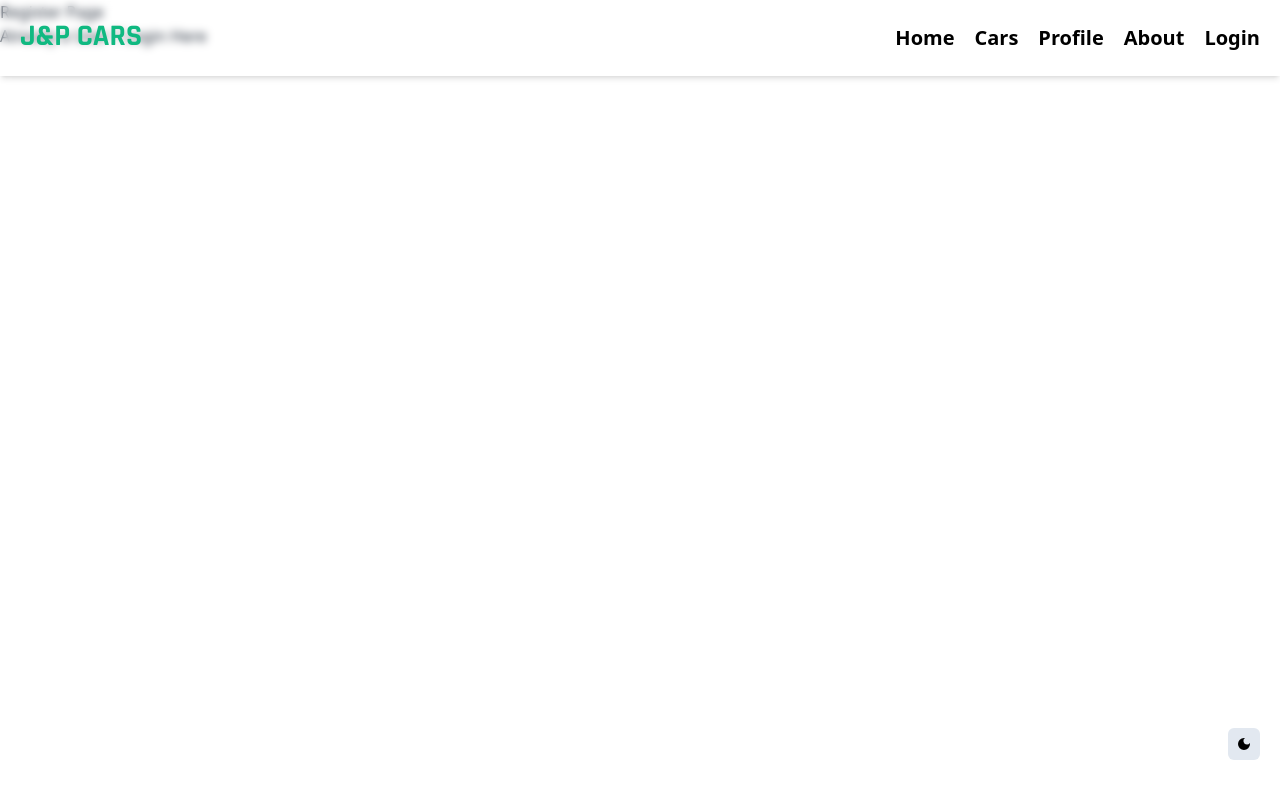
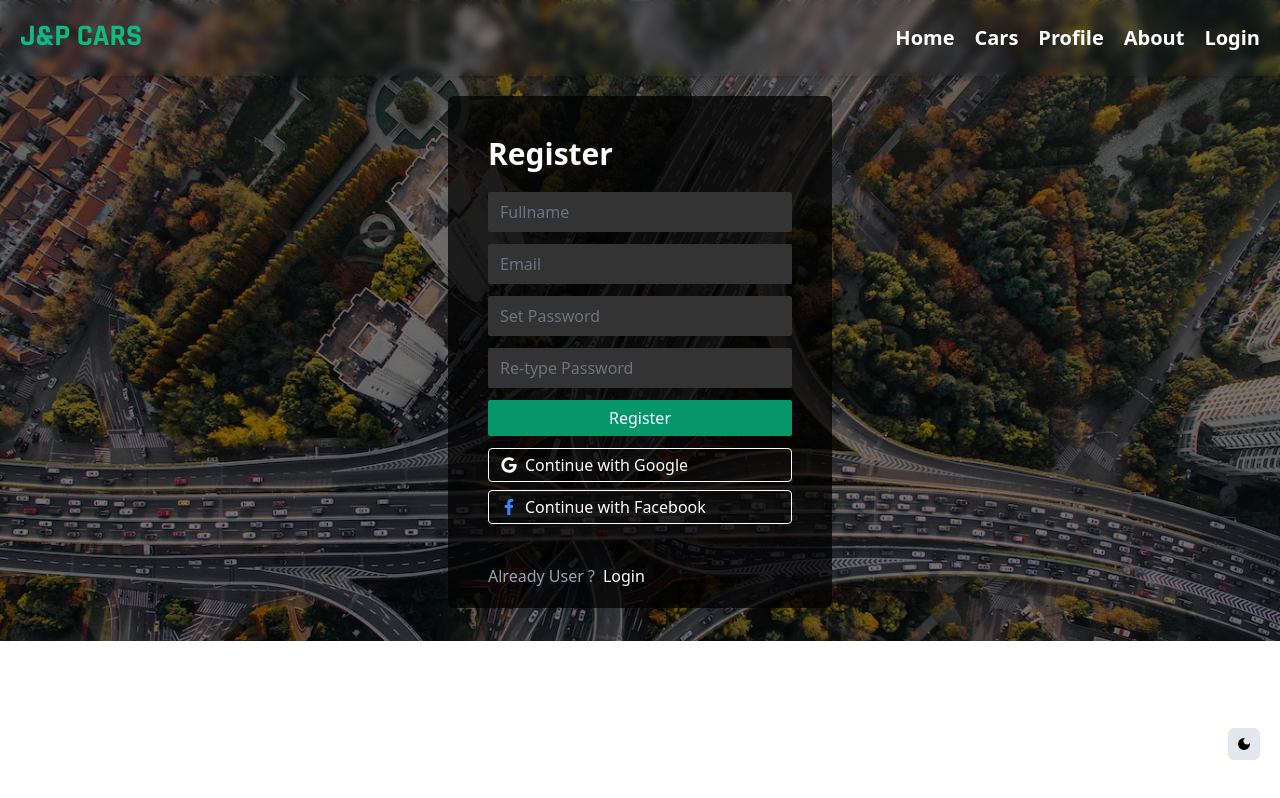
Before and after one commit to Jatin-Panesiya/car-rental-project, a Next.js app in the folder frontend/: page /register in a window 1280 px wide. Built offline with nearby package versions, Linux system fonts and the light colour scheme.

Commit message:
commt by paras :)

```diff
--- a/frontend/src/app/login/page.jsx
+++ b/frontend/src/app/login/page.jsx
@@ -1,12 +1,49 @@
 import Header from "@/components/user_components/Header";
 import Link from "next/link";
 import React from "react";
+import "./style.css";
+import { FaGoogle } from "react-icons/fa";
+import { FaFacebookF } from "react-icons/fa";
+
 const page = () => {
   return (
     <div>
       <Header />
-      <h1>Login Page</h1>
-      <Link href={"register"}>New User ? Register Here</Link>
+
+      <div className=" background__image">
+        <div className="bg-[#00000085] text-white h-screen pt-24">
+          <div className="bg-[#000000ba] rounded-md w-full md:w-96 m-auto py-5 px-3 md:px-10">
+
+            <h1 className="text-3xl font-semibold py-5">Sign In</h1>
+
+            <div className="grid gap-3 ">
+
+              <input
+                type="text"
+                className="bg-[#333333] placeholder:text-gray-500 rounded-sm px-3 py-2"
+                placeholder="Email"
+                name="email"
+              />
+              <input
+                type="password"
+                className="bg-[#333333] placeholder:text-gray-500 rounded-sm px-3 py-2"
+                placeholder="Password"
+                name="password"
+              />
+
+
+              <button className="bg-emerald-600  py-1.5 rounded-sm hover:bg-emerald-800">Sign In</button>
+              <div className="grid gap-2" >
+
+                <button className="bg-transparent text-white hover:bg-white hover:text-black rounded  flex items-center gap-2 py-1 px-3 border-white border transition-all duration-300"><p> <FaGoogle /></p><p>Continue with Google</p></button>
+                <button className="bg-transparent text-white hover:bg-white hover:text-black rounded  flex items-center gap-2 py-1 px-3 border-white border transition-all duration-300 "><p className="text-blue-500"> <FaFacebookF /></p><p>Continue with Facebook</p></button>
+              </div>
+            </div>
+
+            <Link href={"register"} className="flex items-center gap-2 mt-10 "> <p className="text-gray-400">New to J&P Cars ? </p> <p className="hover:text-blue-500">Register</p></Link>
+          </div>
+        </div>
+      </div>
     </div>
   );
 };
--- /dev/null
+++ b/frontend/src/app/login/style.css
@@ -0,0 +1,7 @@
+.background__image{
+    /* background-image: url('https://images.unsplash.com/photo-1465447142348-e9952c393450?q=80&w=1374&auto=format&fit=crop&ixlib=rb-4.0.3&ixid=M3wxMjA3fDB8MHxwaG90by1wYWdlfHx8fGVufDB8fHx8fA%3D%3D'); */
+    background-image: url('../../assets/images/login.avif');
+    background-size: cover;
+    background-repeat: no-repeat;
+
+}
--- a/frontend/src/app/page.jsx
+++ b/frontend/src/app/page.jsx
@@ -5,7 +5,7 @@ import HeroSection from "@/components/user_components/HeroSection";
 
 function Home() {
   return (
-    <div className="poppins">
+    <div>
       <Header />
       <HeroSection />
     </div>
--- a/frontend/src/app/register/page.jsx
+++ b/frontend/src/app/register/page.jsx
@@ -1,12 +1,77 @@
 import Header from "@/components/user_components/Header";
 import Link from "next/link";
 import React from "react";
+import "./style.css";
+import { FaGoogle } from "react-icons/fa";
+import { FaFacebookF } from "react-icons/fa";
+
 const page = () => {
   return (
     <div>
       <Header />
-      <h1>Register Page</h1>
-      <Link href={"login"}>Already a User ? Login Here</Link>
+
+      <div className=" background__image hieght__resp">
+        <div className="bg-[#00000085] hieght__resp text-white  pt-24 pb-[33px]">
+          <div className="bg-[#000000ba] rounded-md w-full md:w-96 mx-auto py-5 px-3 md:px-10">
+            <h1 className="text-3xl font-semibold py-5">Register</h1>
+
+            <div className="grid gap-3 ">
+            <input
+                type="text"
+                className="bg-[#333333] placeholder:text-gray-500 rounded-sm px-3 py-2"
+                placeholder="Fullname"
+                name="fullName"
+              />
+              <input
+                type="text"
+                className="bg-[#333333] placeholder:text-gray-500 rounded-sm px-3 py-2"
+                placeholder="Email"
+                name="email"
+              />
+              <input
+                type="password"
+                className="bg-[#333333] placeholder:text-gray-500 rounded-sm px-3 py-2"
+                placeholder="Set Password"
+                name="password"
+              />
+              <input
+                type="password"
+                className="bg-[#333333] placeholder:text-gray-500 rounded-sm px-3 py-2"
+                placeholder="Re-type Password"
+                name="password2"
+              />
+
+              <button className="bg-emerald-600  hover:bg-emerald-800 py-1.5 rounded-sm">
+                Register
+              </button>
+
+              <div className="grid gap-2">
+                <button className="bg-transparent text-white hover:bg-white hover:text-black rounded  flex items-center gap-2 py-1 px-3 border-white border transition-all duration-300">
+                  <p>
+
+                    <FaGoogle />
+                  </p>
+                  <p>Continue with Google</p>
+                </button>
+
+                <button className="bg-transparent text-white hover:bg-white hover:text-black rounded  flex items-center gap-2 py-1 px-3 border-white border transition-all duration-300 ">
+                  <p className="text-blue-500">
+
+                    <FaFacebookF />
+                  </p>
+                  <p>Continue with Facebook</p>
+                </button>
+              </div>
+            </div>
+
+            <Link href={"login"} className="flex items-center gap-2 mt-10 ">
+
+              <p className="text-gray-400">Already User ? </p>{" "}
+              <p className="hover:text-blue-500">Login</p>
+            </Link>
+          </div>
+        </div>
+      </div>
     </div>
   );
 };
--- /dev/null
+++ b/frontend/src/app/register/style.css
@@ -0,0 +1,6 @@
+.background__image{
+    background-image: url('../../assets/images/login.avif');
+    background-size: cover;
+    background-repeat: no-repeat;
+
+}
--- a/frontend/src/components/user_components/Header.jsx
+++ b/frontend/src/components/user_components/Header.jsx
@@ -45,7 +45,7 @@ const Header = () => {
         <div className="hidden sm:flex gap-5 text-xl font-semibold">
           {headerData.map(({ linkName, linkPath }, i) => {
             return (
-              <Link key={i} className="hover:text-emerald-500 " href={linkPath}>
+              <Link key={i} className="hover:text-emerald-500 text-white " href={linkPath}>
                 {linkName}
               </Link>
             );
@@ -54,12 +54,12 @@ const Header = () => {
 
         {/* mobile menu*/}
         {isMenuOpen && (
-          <div className="grid absolute bg-slate-100 text-center text-black left-0 justify-center top-14 w-full sm:hidden gap-5  py-3 text-xl">
+          <div className="grid absolute bg-slate-100 dark:bg-[#121212]  text-center text-black left-0 justify-center top-20 w-full sm:hidden gap-5  py-3 text-xl">
             {headerData.map(({ linkName, linkPath }, i) => {
               return (
                 <Link
                   key={i}
-                  className="hover:text-emerald-500"
+                  className="hover:text-emerald-500 text-black dark:text-white "
                   href={linkPath}
                 >
                   {linkName}
```
Also changed, not shown: frontend/public/login.avif (added), frontend/src/app/redux/menuSlice.jsx (line endings or trailing spaces), frontend/src/assets/images/login.avif (added).
